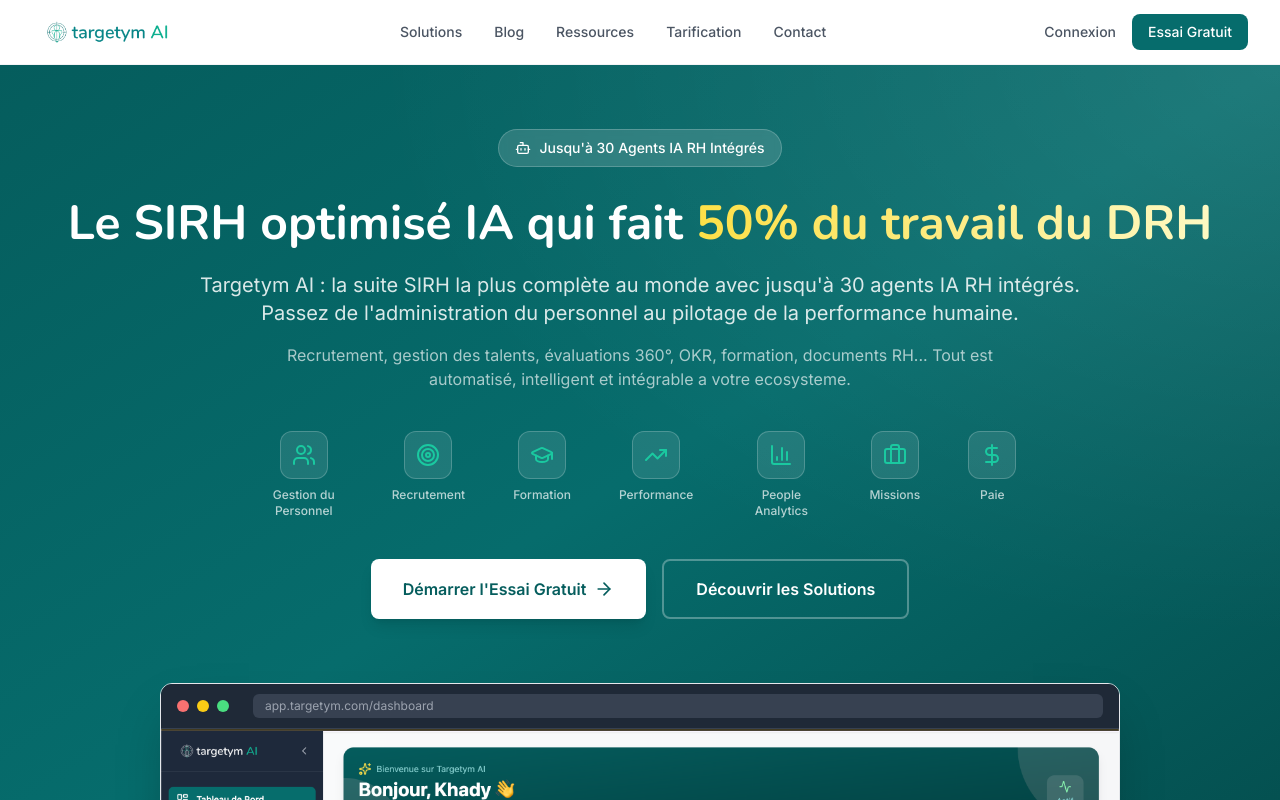
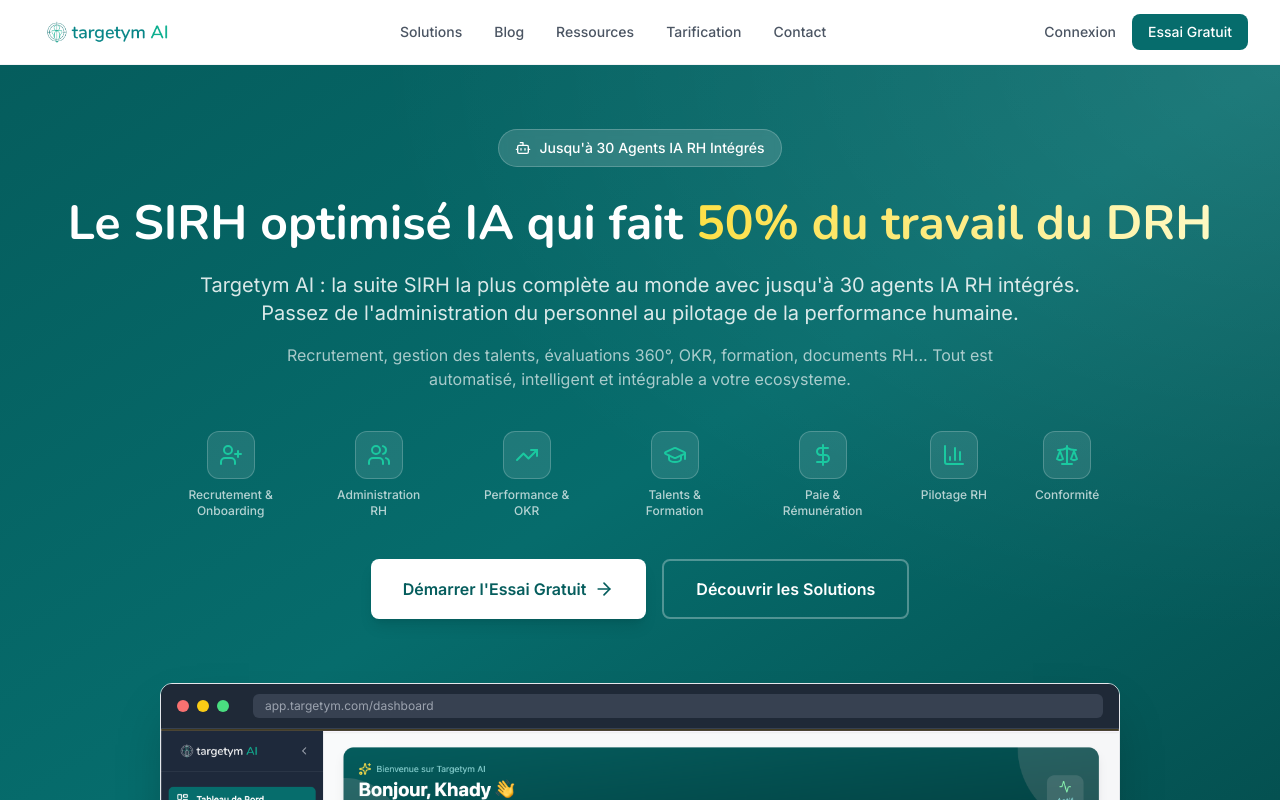
Before and after one commit to Targetym-AI/targetym-website, a Next.js app: page / in a window 1280 px wide. Shown: the top 800 px of the page. Built offline with nearby package versions, Linux system fonts and the light colour scheme.

Commit message:
feat: regroupement modules par catégorie dans Hero

```diff
--- a/app/page.tsx
+++ b/app/page.tsx
@@ -24,7 +24,8 @@ import {
   Settings,
   BarChart3,
   Briefcase,
-  DollarSign
+  DollarSign,
+  Scale
 } from 'lucide-react';
 
 const valuePropositions = [
@@ -150,19 +151,19 @@ export default function HomePage() {
 
           <div className="flex flex-wrap justify-center gap-8 md:gap-12 mt-10 mb-10">
             {[
-              { icon: Users, label: "Gestion du Personnel" },
-              { icon: Target, label: "Recrutement" },
-              { icon: GraduationCap, label: "Formation" },
-              { icon: TrendingUp, label: "Performance" },
-              { icon: BarChart3, label: "People Analytics" },
-              { icon: Briefcase, label: "Missions" },
-              { icon: DollarSign, label: "Paie" },
+              { icon: UserPlus, label: "Recrutement & Onboarding" },
+              { icon: Users, label: "Administration RH" },
+              { icon: TrendingUp, label: "Performance & OKR" },
+              { icon: GraduationCap, label: "Talents & Formation" },
+              { icon: DollarSign, label: "Paie & Rémunération" },
+              { icon: BarChart3, label: "Pilotage RH" },
+              { icon: Scale, label: "Conformité" },
             ].map((m) => (
               <div key={m.label} className="flex flex-col items-center gap-2">
                 <div className="w-12 h-12 rounded-xl bg-white/10 border border-white/20 flex items-center justify-center">
                   <m.icon className="w-6 h-6 text-secondary-400" />
                 </div>
-                <span className="text-xs text-white/70 font-medium text-center max-w-[80px]">
+                <span className="text-xs text-white/70 font-medium text-center max-w-[100px]">
                   {m.label}
                 </span>
               </div>
```
